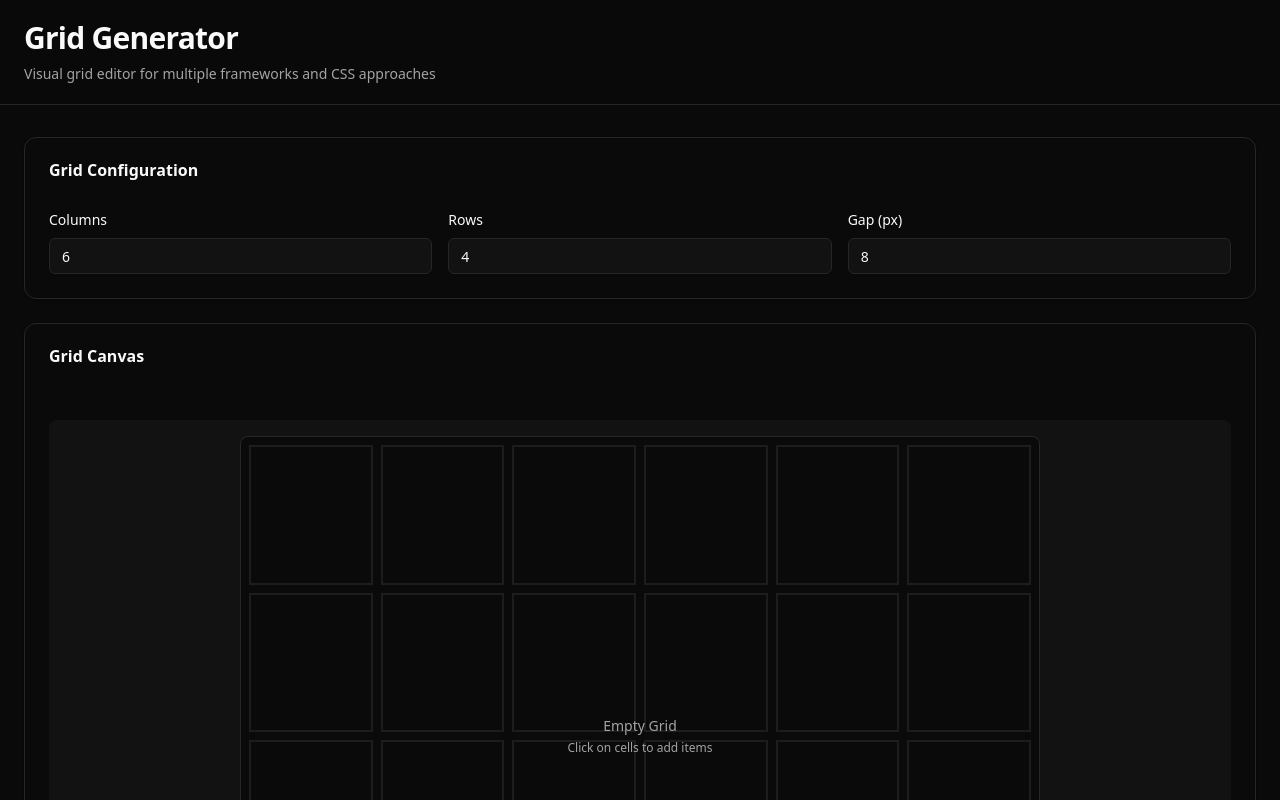
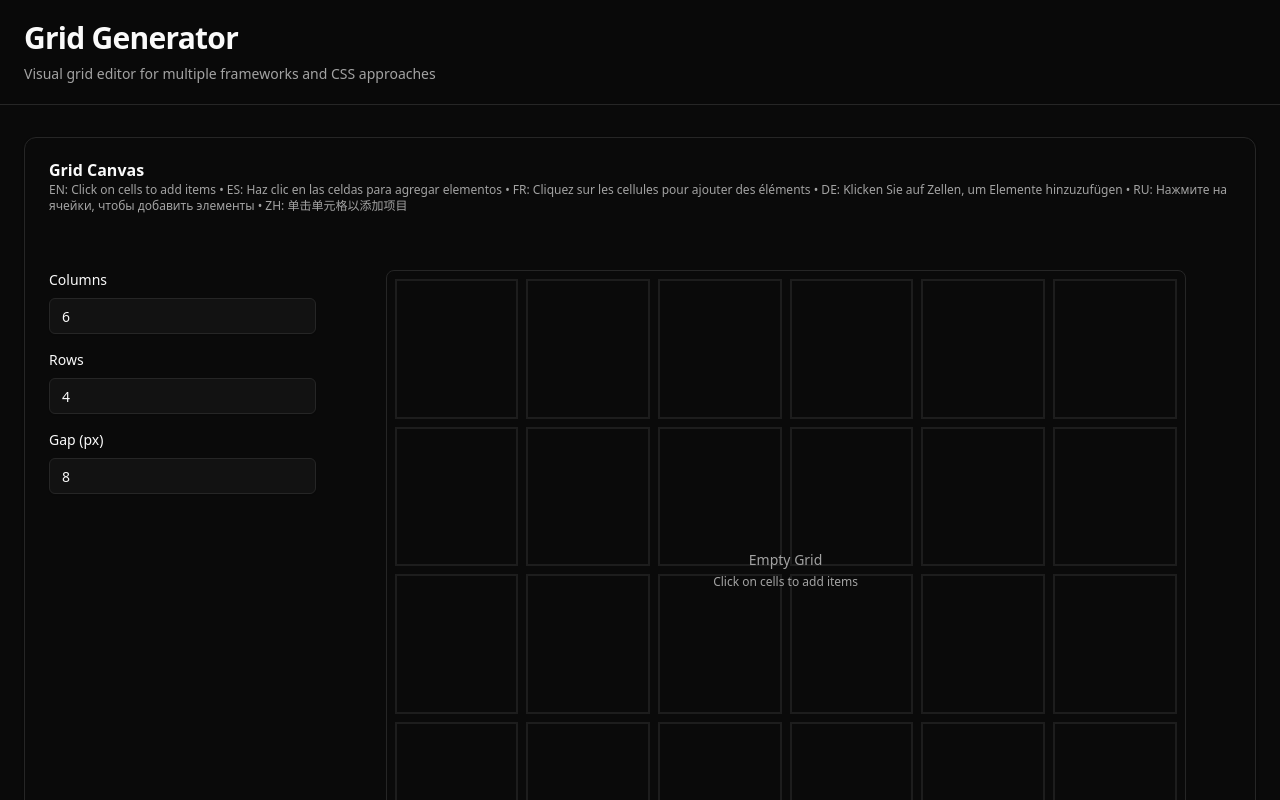
Before and after one commit to lagmazavr/pro-grid-generator, a React (Vite) app: page / in a window 1280 px wide. Shown: the top 800 px of the page. Built offline with nearby package versions, Linux system fonts and the light colour scheme.

Commit message:
change website layout

```diff
--- a/src/features/grid-controls/ui/grid-controls.tsx
+++ b/src/features/grid-controls/ui/grid-controls.tsx
@@ -37,7 +37,7 @@ function GridControls({ config, onConfigChange, className }: GridControlsProps)
 
   return (
     <div className={className}>
-      <div className="grid grid-cols-3 gap-4">
+      <div className="grid grid-cols-3 md:grid-cols-1 gap-4">
         {/* Columns control */}
         <div className="flex flex-col gap-2">
           <label htmlFor="grid-columns" className="text-sm font-medium text-foreground">
--- a/src/pages/grid-editor/ui/grid-editor-page.tsx
+++ b/src/pages/grid-editor/ui/grid-editor-page.tsx
@@ -148,21 +148,18 @@ function GridEditorPage() {
       {/* Main content */}
       <main className="container mx-auto px-6 py-8">
         <div className="flex flex-col gap-6">
-          {/* Grid controls */}
-          <Card>
-            <CardHeader>
-              <CardTitle>Grid Configuration</CardTitle>
-            </CardHeader>
-            <CardContent>
-              <GridControls config={gridState.config} onConfigChange={handleConfigChange} />
-            </CardContent>
-          </Card>
-
-          {/* Grid canvas */}
+          {/* Grid Canvas */}
           <Card>
             <CardHeader>
               <div className="flex items-center justify-between">
+                <div className="flex flex-col gap-1">
                   <CardTitle>Grid Canvas</CardTitle>
+                  <p className="text-xs text-muted-foreground">
+                    EN: Click on cells to add items • ES: Haz clic en las celdas para agregar elementos •
+                    FR: Cliquez sur les cellules pour ajouter des éléments • DE: Klicken Sie auf Zellen, um Elemente hinzuzufügen •
+                    RU: Нажмите на ячейки, чтобы добавить элементы • ZH: 单击单元格以添加项目
+                  </p>
+                </div>
                 {selectedItemId && (
                   <Button size="sm" variant="destructive" onClick={handleDeleteItem}>
                     Delete
@@ -171,7 +168,14 @@ function GridEditorPage() {
               </div>
             </CardHeader>
             <CardContent className="p-6">
-              <div className="flex justify-center bg-muted/30 rounded-lg p-4">
+              <div className="flex flex-col gap-6 md:grid md:grid-cols-[0.75fr_2.5fr]">
+                {/* Grid controls */}
+                <div>
+                  <GridControls config={gridState.config} onConfigChange={handleConfigChange} />
+                </div>
+
+                {/* Grid canvas */}
+                <div className="flex justify-center rounded-lg">
                   <GridCanvas
                     gridState={gridState}
                     containerWidth={800}
@@ -181,6 +185,7 @@ function GridEditorPage() {
                     onItemChange={handleItemChange}
                     selectedItemId={selectedItemId}
                   />
+                </div>
               </div>
             </CardContent>
           </Card>
```
Lines whose indentation alone changed are shown as unchanged.
